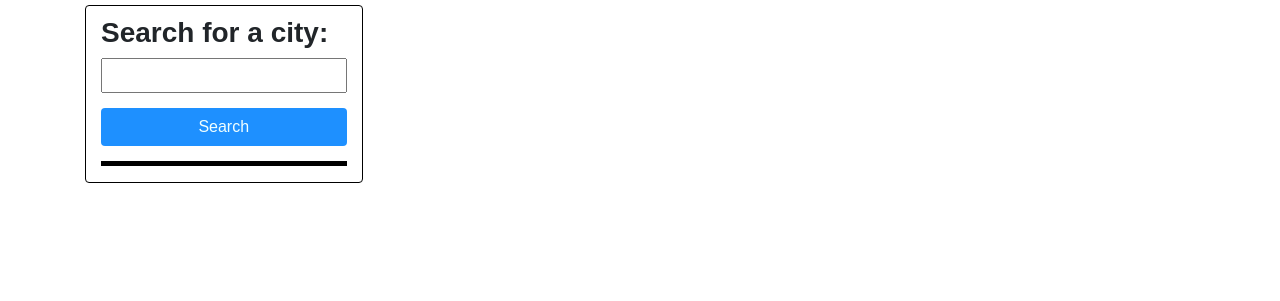
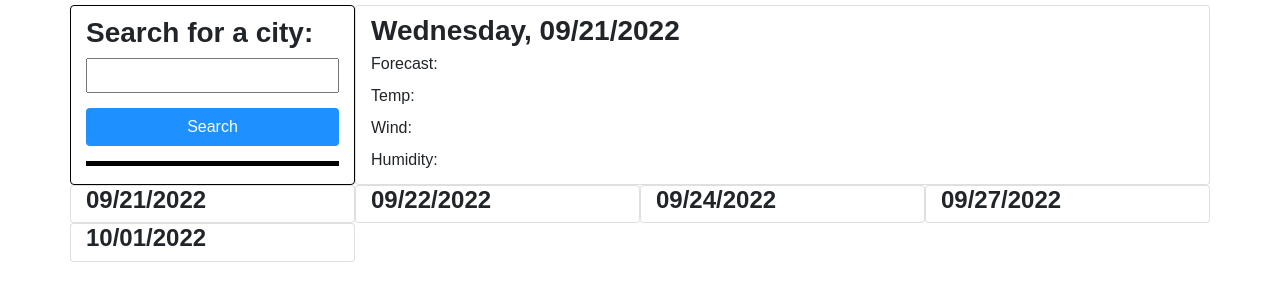
Before and after one commit to MDThomas1/Miles-Thomas-Forecast-App, a plain HTML site: page index.html in a window 1280 px wide. Shown: the part 71-372 px from the top of the page. Drawn offline with nearby package versions, Linux system fonts and the light colour scheme.

Commit message:
added dates and forecast cards

```diff
--- a/assets/js/script.js
+++ b/assets/js/script.js
@@ -0,0 +1,21 @@
+var dayOneDate = moment()
+
+var searchButton = document.querySelector('#search')
+var currentResults = document.querySelector('#forecast')
+var searchBar = document.querySelector('#enter-city')
+
+$('#current-date').text(dayOneDate.format('dddd, L'))
+$('#dateOne').text(dayOneDate.format('L'))
+$('#dateTwo').text(dayOneDate.add(1, 'days').format('L'))
+$('#dateThree').text(dayOneDate.add(2, 'days').format('L'))
+$('#dateFour').text(dayOneDate.add(3, 'days').format('L'))
+$('#dateFive').text(dayOneDate.add(4, 'days').format('L'))
+
+function forecastResults() {
+    var searchedCity = searchBar.value;
+    $('#city-name').text(searchedCity)
+}
+
+searchButton.addEventListener('click', forecastResults)
+
+// https://api.openweathermap.org/data/2.5/onecall?lat={lat}&lon={lon}&exclude={part}&appid={API key}
--- a/index.html
+++ b/index.html
@@ -6,23 +6,49 @@
         <link rel="stylesheet" href="https://stackpath.bootstrapcdn.com/bootstrap/4.3.1/css/bootstrap.min.css"/>
         <link rel="stylesheet" href="./assets/css/reset.css" />
         <link rel="stylesheet" href="./assets/css/style.css" />
-        <title>Template</title>
+        <title>Weather Dashboard</title>
     </head>
     <body>
         <header>
             <h1>Weather Dashboard</h1>
         </header>
         <div class="container">
-            <div class="card col-3" id="browser">
-                <h3>Search for a city:</h3>
-                <input type="text" id="enter-city" name="enter-city">
-                <button class="btn" id="search">Search</button>
-                <ul id="previous-searches"></ul>
+            <div class="row">
+                <div class="card col-3" id="browser">
+                    <h3>Search for a city:</h3>
+                    <input type="text" id="enter-city" name="enter-city">
+                    <button class="btn" id="search">Search</button>
+                    <ul id="previous-searches"></ul>
+                </div>
+                <div class="card col-9" id="forecast">
+                    <h3 id="city-name"></h3>
+                    <h3 id="current-date"></h3>
+                    <p>Forecast:</p>
+                    <p>Temp:</p>
+                    <p>Wind:</p>
+                    <p>Humidity:</p>
+                </div>
             </div>
-            <div class="col-9" id="forecast"></div>
+            <div class="row" id="five-days">
+                <div class="card card-primary col-3">
+                    <h4 id="dateOne"></h4>
+                </div>
+                <div class="card card-primary col-3">
+                    <h4 id="dateTwo"></h4>
+                </div>
+                <div class="card card-primary col-3">
+                    <h4 id="dateThree"></h4>
+                </div>
+                <div class="card card-primary col-3">
+                    <h4 id="dateFour"></h4>
+                </div>
+                <div class="card card-primary col-3">
+                    <h4 id="dateFive"></h4>
+                </div>
+            </div>
         </div>
-        <script href="https://cdnjs.cloudflare.com/ajax/libs/jquery/3.2.1/jquery.min.js"></script>
-        <script href="https://cdnjs.cloudflare.com/ajax/libs/moment.js/2.24.0/moment.min.js"></script>
-        <script href="./assets/js/script.js"></script>
+        <script src="https://cdnjs.cloudflare.com/ajax/libs/jquery/3.2.1/jquery.min.js"></script>
+        <script src="https://cdnjs.cloudflare.com/ajax/libs/moment.js/2.24.0/moment.min.js"></script>
+        <script src="./assets/js/script.js"></script>
     </body>
 </html>
```
